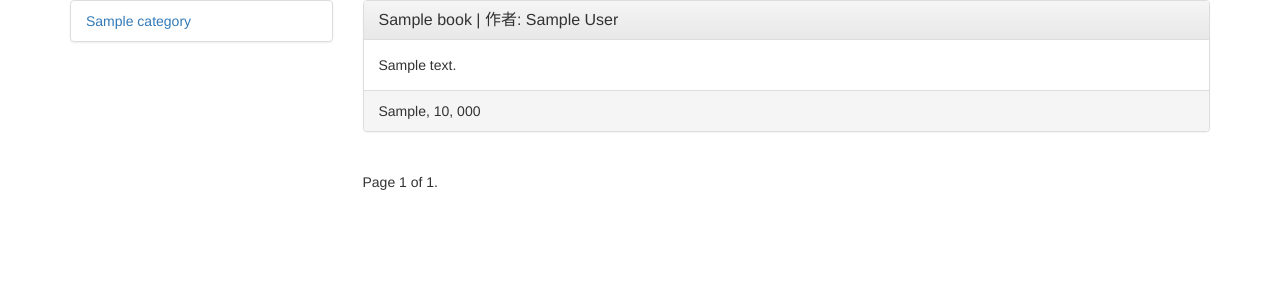
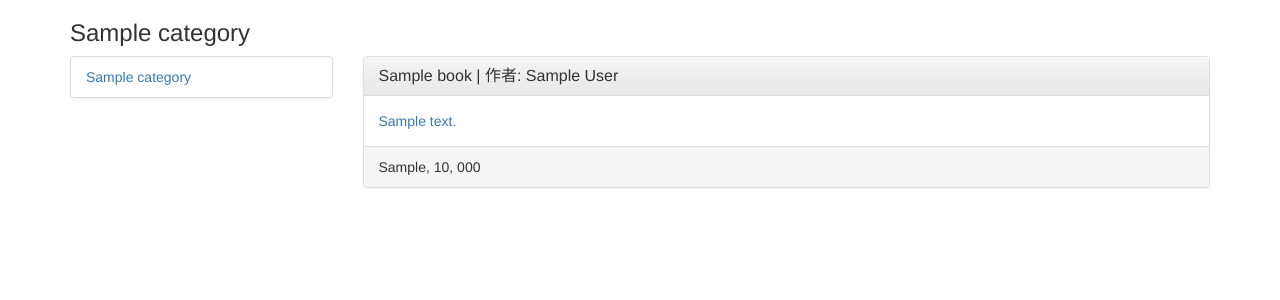
Before and after one commit to djangogirlstaipei/eshop, a Django app: a page that uses bookshop/templates/books/book_list.html in a window 1280 px wide. Shown: the top 300 px of the page. Run offline with Django 3.2, Linux system fonts and the light colour scheme; tables that the repository leaves empty hold one stand-in row (values such as "Sample post"); some libraries are stand-ins or nearby versions.

Commit message:
finish detail view

```diff
--- a/bookshop/books/views.py
+++ b/bookshop/books/views.py
@@ -1,29 +1,31 @@
-from django.core.paginator import Paginator, PageNotAnInteger, EmptyPage
-from django.shortcuts import render
-from .models import Book, Category
+from django.views.generic import ListView, DetailView
+from books.models import Book, Category
 
 
-def book_list_view(request, category=None):
+class BooksListView(ListView):
+    model = Book
 
-    book_list_queryset = Book.objects.all()
+    paginate_by = 10
 
-    if category:
-        book_list_queryset = book_list_queryset.filter(
-            category__name=category)
+    def categories(self):
+        return Category.objects.all()
 
-    paginator = Paginator(book_list_queryset, 4)
+    def get_queryset(self):
+        query_set = super(BooksListView, self).get_queryset()
 
-    page_number = request.GET.get('page')
-    try:
-        page_obj = paginator.page(page_number)
-    except PageNotAnInteger:
-        page_obj = paginator.page(1)
-    except EmptyPage:  #
-        page_obj = paginator.page(paginator.num_pages)
+        category = self.kwargs.get('category')
 
-    return render(request, "books/book_list.html",
-                  {
-                      'book_list': page_obj,
-                      'categories': Category.objects.all(),
-                      'page_obj': page_obj
-                  })
+        if category:
+            query_set = query_set.filter(category__name=category)
+
+        return query_set
+
+
+book_list_view = BooksListView.as_view()
+
+
+class BookDetail(DetailView):
+    model = Book
+
+
+book_detail_view = BookDetail.as_view()
--- a/bookshop/bookshop/urls.py
+++ b/bookshop/bookshop/urls.py
@@ -19,7 +19,11 @@ from django.contrib import admin
 from books import views
 
 urlpatterns = [
+
     url(r'^$', views.book_list_view, name='home'),
+
     url(r'^books/(?P<category>.*)$', views.book_list_view, name='book_list'),
+    url(r'^book/(?P<pk>\d+)$', views.book_detail_view, name='book_detail'),
+
     url(r'^admin/', admin.site.urls),
 ]
--- a/bookshop/templates/books/book_list.html
+++ b/bookshop/templates/books/book_list.html
@@ -1,3 +1,4 @@
+{% load staticfiles %}
 <!DOCTYPE html>
 <html lang="en">
 <head>
@@ -19,12 +20,25 @@
 
     <div class="row">
 
+      <div class="col-xs-12">
+
+        <!-- show where am I -->
+        {% if view.kwargs.category %}
+          <h3> {{ view.kwargs.category }}</h3>
+        {% endif %}
+
+      </div>
+
+    </div>
+
+    <div class="row">
+
     <div class="col-xs-3">
 
       <!-- category list -->
       <ul class="list-group">
 
-        {% for category in categories %}
+        {% for category in view.categories %}
           <li class="list-group-item">
             <a href="{% url 'book_list' category=category.name %}"> {{ category.name }} </a>
           </li>
@@ -46,25 +60,31 @@
 
           <h3 class="panel-title">
 
+            <a href="{% url 'book_detail' pk=book.pk %}">
               {{ book.name}} | {% if book.author %} 作者: {{ book.author }} {% endif %}
+            </a>
 
           </h3>
 
         </div>
 
         <div class="panel-body">
+          <a href="{% url 'book_detail' pk=book.pk %}">
           {{ book.description|truncatechars:50 }}
+          </a>
         </div>
 
         <div class="panel-footer">
           {{ book.publisher}}, {{ book.price}}, {{ book.isbn}}
         </div>
 
-      </div> <!-- end of panel--->
+      </div>
+      <!-- end of panel--->
 
     {% endfor %}
 
 
+    {% if is_paginated %}
 
       <!-- pagination -->
       <div class="pagination">
@@ -87,6 +107,7 @@
 
       </div>
 
+    {% endif %}
 
 
     </div>
```
Also changed, not shown: bookshop/templates/books/book_detail.html (added, +42 -0 lines).
